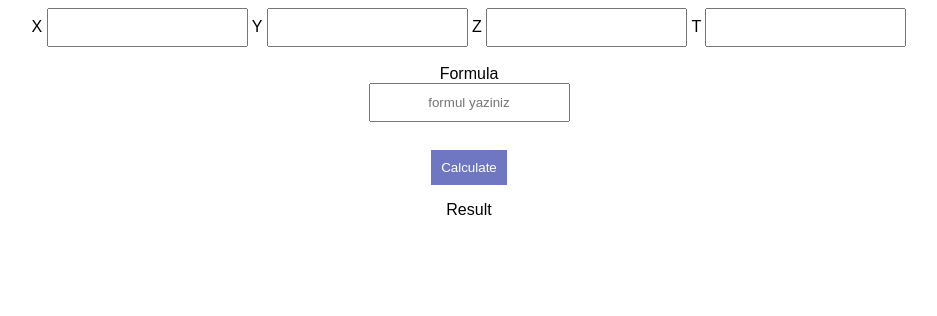
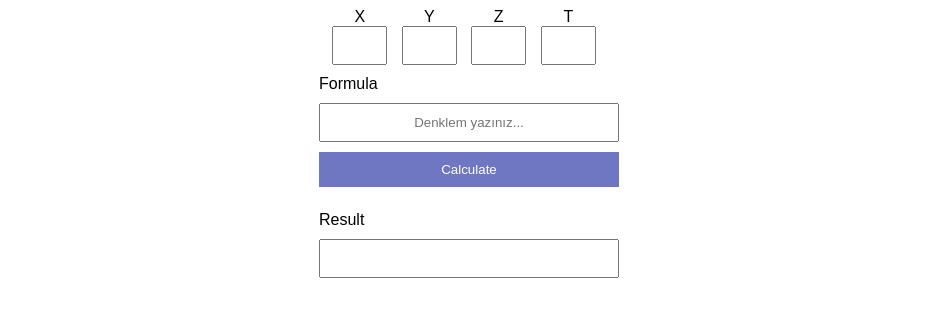
Before and after one commit to merve-kinaci/calculate, a plain HTML site: page index.html in a window 1280 px wide. Shown: the whole page, without its empty margins (171-1108 px from the left). Drawn offline with Linux system fonts and the light colour scheme.

Commit message:
Update index.html

```diff
--- a/index.html
+++ b/index.html
@@ -1,4 +1,4 @@
-<DOCTYPE html>
+<!DOCTYPE html>
 <html>
 <head>
 	<meta charset = "UTF-8">
@@ -6,14 +6,35 @@
 	href = "index.css" />
 </head>
 <body>
-	X <input type="number" id="x" name="x" class="deger">
-	Y <input type="number" id="y" name="y" class="deger">
-	Z <input type="number" id="z" name="z" class="deger">
-	T <input type="number" id="t" name="t" class="deger"><br><br>
-	Formula<br>
-	<input type="text" name="getInputsValues" id="formul" placeholder="formul yaziniz" class="formul"><br><br>
-	<input type="button" value="Calculate" onClick="handleClick()" class="button"><br>
-	<p>Result<br> <b id="sonuc" class="sonuc"></b></p>
+	<div class="container">
+		<div class="column">
+			<span>X</span>
+			<input type="number" id="x" name="x">
+		</div>
+		<div class="column">
+			<span>Y</span>
+			<input type="number" id="y" name="y">
+		</div>
+		<div class="column">
+			<span>Z</span>
+			<input type="number" id="z" name="z">
+		</div>
+		<div class="column">
+			<span>T</span>
+			<input type="number" id="t" name="t">
+		</div>
+
+		<div class="row">
+			<span>Formula</span>
+			<input type="text" name="formul" id="formul" placeholder="Denklem yazınız..." class="formul">
+			<input type="button" value="Calculate" onClick="handleClick()" class="button">
+		</div>
+
+		<div class="row">
+			<span>Result</span>
+			<input type="text" name="result" id="result" placeholder="" class="result" readonly>
+		</div>
+	</div>
 <script src="index.js">
 </script>
 </body>
```
